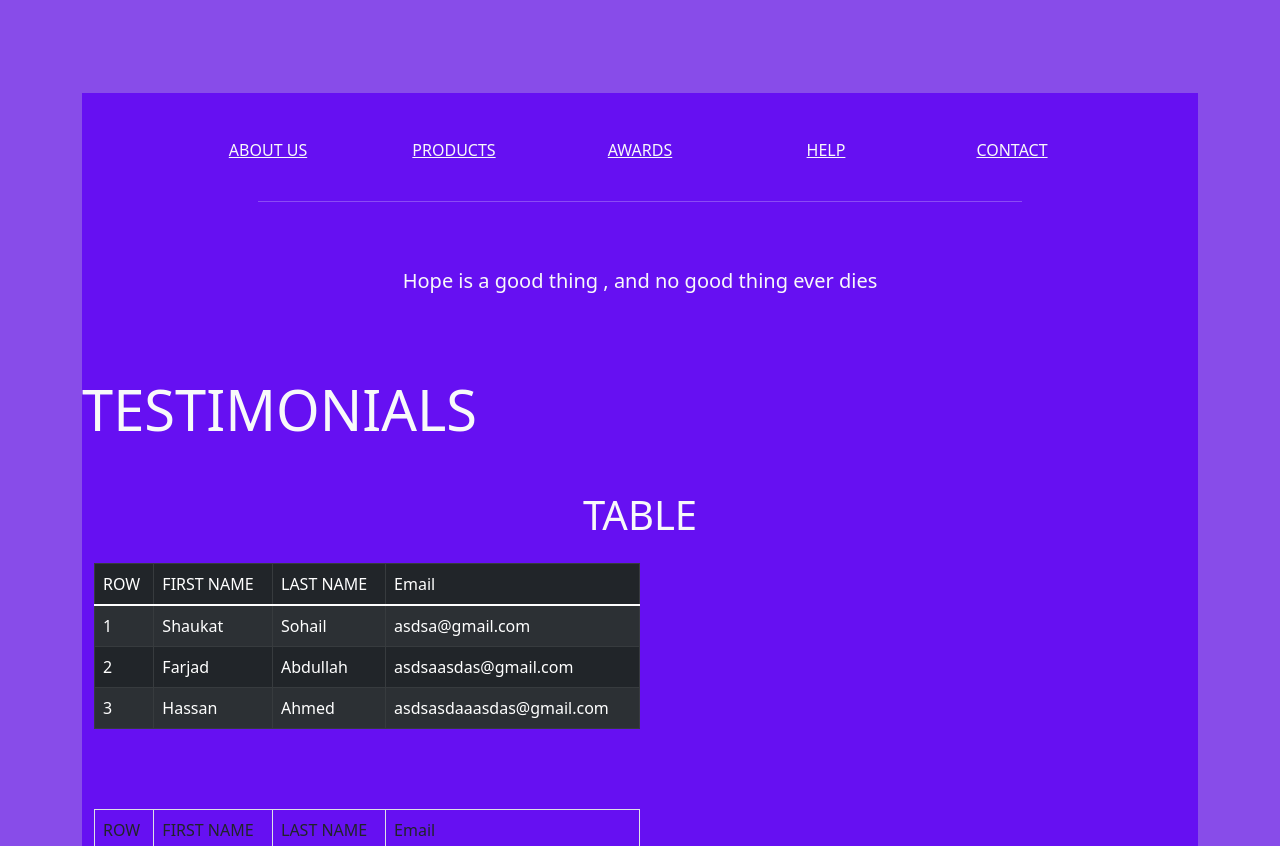
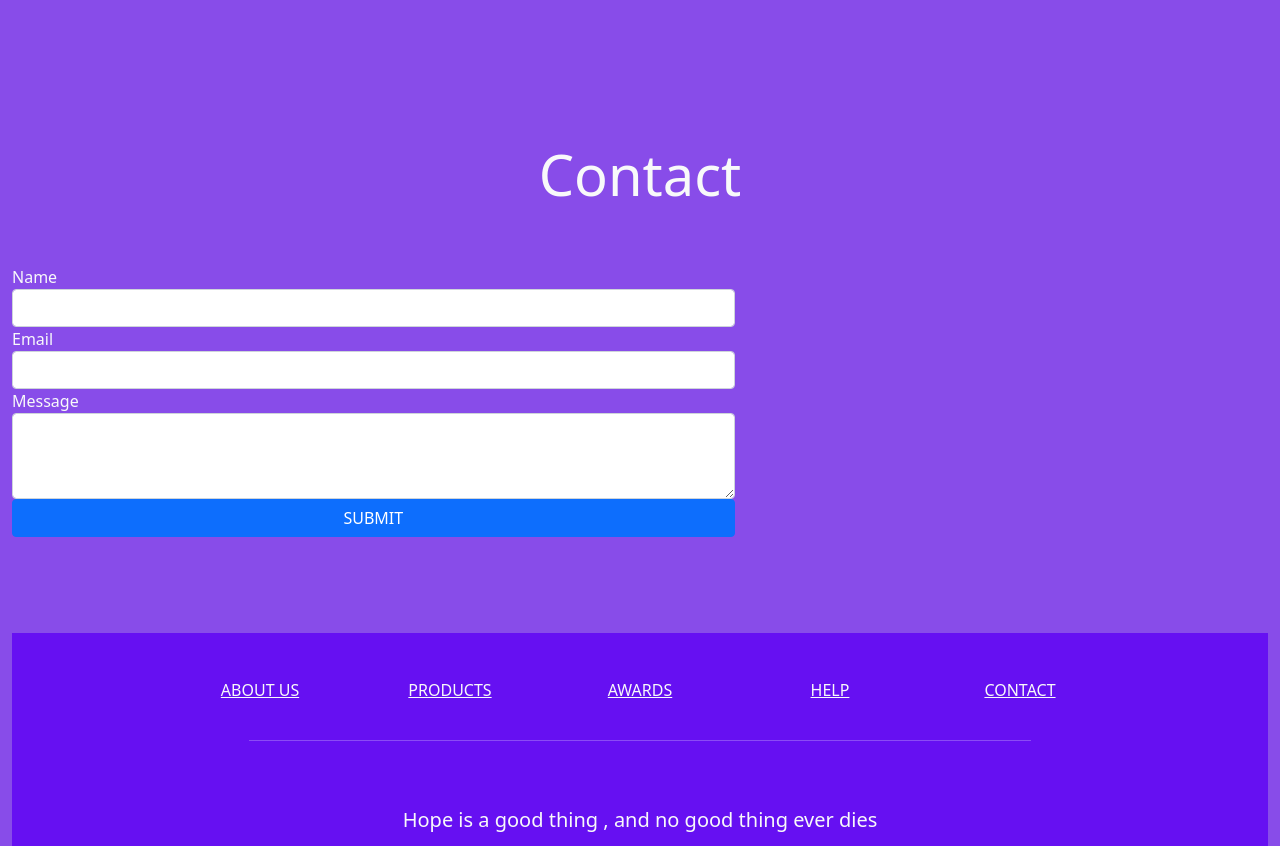
Before and after one commit to Shaukat456/User-Interface-, a plain HTML site: page Site.html in a window 1280 px wide. Shown: the part 1954-2800 px from the top of the page. Drawn offline with nearby package versions, Linux system fonts and the light colour scheme.

Commit message:
Website Responsive

```diff
--- a/Site.html
+++ b/Site.html
@@ -12,9 +12,9 @@
   <body>
 
 
-<div class="container webColor ">
+<div class="container-md-fluid    webColor ">
 
-    <nav class="navbar navbar-expand-lg navbar-dark bg-primary">
+    <nav class="navbar navbar-expand-lg navbar-dark bg-primary ">
         <div class="container-fluid"> <button class="navbar-toggler navbar-toggler-right border-0 p-0" type="button" data-toggle="collapse" data-target="#navbar20">
                 <p class="navbar-brand text-white mb-0"> <i class="fa d-inline fa-lg fa-stop-circle"></i></p>
             </button>
@@ -126,20 +126,22 @@
             <div class="d-md-flex justify-content-center ">
 
 
-                <button class="btn btn-success  text-light ">
-                <!-- <a href="#AboutMe"> -->
+                <button  class="btn btn-success  text-light ">
+
+                <a href="#AboutMe">
                    About Me
-                <!-- </a>     -->
+                </a>
                 </button>
+
                 <button class="btn btn-primary text-light">
-                <!-- <a href="#Services"> -->
+                <a href="#services">
                     Services
-                <!-- </a>     -->
+                </a>
                 </button>
                 <button class="btn btn-warning  text-dark">
-                <!-- <a href="#Contact  "> -->
+                <a href="#Contact  ">
                   Contact
-                <!-- </a>     -->
+                </a>
                 </button>
             </div>
         </div>
@@ -235,7 +237,60 @@
  </div>
 
 
-<footer class="page-footer footerColor text-light font-small indigo w-100">
+</div>
+
+
+<div class="container-fluid   " >
+
+  <div class="row py-5 text-light">
+      <h1 class="text-center display-4 ">Contact</h1>
+
+
+
+<!--
+      <div class="col-md-5 py-5">
+       <figure>
+          <img src="./phoneicon.png" class="img-md-fluid "  alt=""> -->
+        <!-- </figure>
+
+      </div>  -->
+
+
+      <div class="col-md-7 py-5  d-flex flex-column ">
+              <div class="form-group">
+                  <label>Name</label>
+                  <input type="text" class="form-control">
+              </div>
+              <div class="form-group">
+                  <label>Email</label>
+                  <input type="email" class="form-control">
+              </div>
+
+              <div class="form-group">
+                  <label for="exampleFormControlTextarea1">Message</label>
+                  <textarea class="form-control" id="exampleFormControlTextarea1" rows="3"></textarea>
+                </div>
+
+                <button class="btn btn-primary    "> SUBMIT</button>
+
+      </div>
+
+  </div>
+
+
+
+
+
+
+
+
+
+
+
+
+
+<footer class="page-footer footerColor text-light font-small indigo">
+
 
 
   <div class="container ">
@@ -339,96 +394,6 @@
   </div>
 
 
- <div class="data">
-    <p class="display-4">
-        TESTIMONIALS
-        <!doctype html>
-<html lang="en">
-  <head>
-
-    <meta name="viewport" content="width=device-width, initial-scale=1">
-
-    <link rel="stylesheet" href="bootstrap-5.1.3-dist/css/bootstrap.css">
-    <link rel="stylesheet" href="css/style.css">
-    <title>B2</title>
-  </head>
-  <body>
-<div class="container">
-<h1 class="mt-5 text-center ">TABLE </h1>
-<div class="col-md-6 py-3" >
-<!-- table borderless -->
-    <table class="table table-dark table-responsive table-striped table-hover table-bordered">
-        <thead class="thead-dark">
-            <tr>
-                <td>ROW</td>
-                <td>FIRST NAME</td>
-                <td>LAST NAME</td>
-                <td>Email</td>
-            </tr>
-        </thead>
-        <tbody>
-            <tr>
-                <td>1</td>
-                <td>Shaukat</td>
-                <td>Sohail</td>
-                <td>asdsa@gmail.com</td>
-            </tr>
-        <tr>
-            <td>2</td>
-            <td>Farjad</td>
-            <td>Abdullah</td>
-            <td>asdsaasdas@gmail.com</td>
-        </tr>
-        <tr>
-            <td>3</td>
-            <td>Hassan</td>
-            <td>Ahmed</td>
-            <td>asdsasdaaasdas@gmail.com</td>
-        </tr>
-    </tbody>
-</table>
-</div>
-<div class="col-md-6 py-5">
-
-    <table class="table table-striped table-hover table-bordered">
-        <thead class="thead-dark">
-            <tr>
-                <td>ROW</td>
-                <td>FIRST NAME</td>
-                <td>LAST NAME</td>
-                <td>Email</td>
-            </tr>
-        </thead>
-    <tbody>
-        <tr>
-            <td>1</td>
-            <td>Shaukat</td>
-            <td>Sohail</td>
-            <td>asdsa@gmail.com</td>
-        </tr>
-        <tr>
-            <td>2</td>
-            <td>Farjad</td>
-            <td>Abdullah</td>
-            <td>asdsaasdas@gmail.com</td>
-        </tr>
-        <tr>
-            <td>3</td>
-            <td>Hassan</td>
-            <td>Ahmed</td>
-            <td>asdsasdaaasdas@gmail.com</td>
-        </tr>
-    </tbody>
-</table>
-</div>
-</div>
-<script src="https://cdn.jsdelivr.net/npm/bootstrap@5.1.3/dist/js/bootstrap.bundle.min.js" integrity="sha384-ka7Sk0Gln4gmtz2MlQnikT1wXgYsOg+OMhuP+IlRH9sENBO0LRn5q+8nbTov4+1p" crossorigin="anonymous"></script>
-  </body>
-</html>
-    </p>
- </div>
-
-
 
   <div class="footer-copyright text-center py-3">© 2020 Copyright:
     <a href="" class="text-light"> ShaukatSohail.com</a>
@@ -438,6 +403,9 @@
 </footer>
 
 
-    <script src="https://cdn.jsdelivr.net/npm/bootstrap@5.1.3/dist/js/bootstrap.bundle.min.js" integrity="sha384-ka7Sk0Gln4gmtz2MlQnikT1wXgYsOg+OMhuP+IlRH9sENBO0LRn5q+8nbTov4+1p" crossorigin="anonymous"></script>
+
+
+
+
 </body>
 </html>
```
Also changed, not shown: Product.html (+14 -0 lines), phoneicon.png (added). Lines whose indentation alone changed are shown as unchanged.
